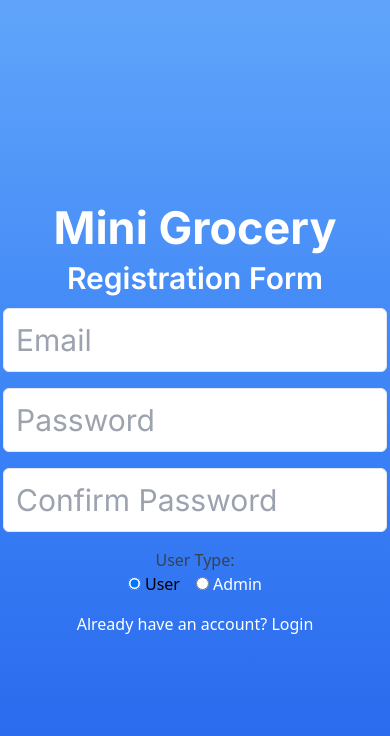
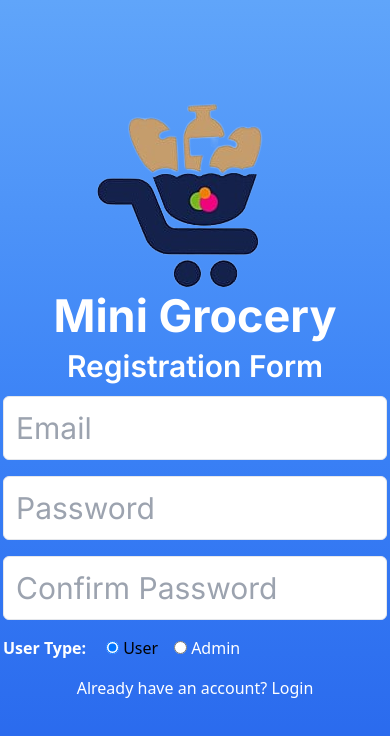
Before and after one commit to AustineBaltazar/Mini-Grocery, a React (Vite) app: page / in a window 390 px wide. Shown: the top 736 px of the page. Built offline with nearby package versions, Linux system fonts and the light colour scheme.

Commit message:
Added logo and improved website responsiveness.

```diff
--- a/src/FormPage/Login.jsx
+++ b/src/FormPage/Login.jsx
@@ -1,5 +1,6 @@
 import React, { useState } from "react";
 import { Link } from "react-router-dom";
+import GroceryLogos from "/img/Grocery_Logos.png";
 
 function LoginForm() {
   const [loginData, setLoginData] = useState({
@@ -56,15 +57,22 @@ function LoginForm() {
 
   return (
     <div className="bg-gradient-to-b from-blue-400 via-blue-500 to-blue-600 min-h-screen flex flex-col items-center justify-center">
-      <div className="font-inter text-white text-center">
-        <h1
-          className="font-bold text-4xl md:text-5xl mb-4"
-          style={{ fontSize: "45px", fontFamily: "Inter" }}
-        >
-          Mini Grocery
-        </h1>
+      <div className="font-inter text-white text-center mb-16">
+        <div className="flex flex-col items-center justify-center mb-4">
+          <img
+            src={GroceryLogos}
+            alt="Logo"
+            /* Use the opacity utility class */
+          />
+          <h1
+            className="font-bold text-4xl md:text-5xl lg:text-6xl xl:text-7xl"
+            style={{ fontSize: "45px", fontFamily: "Inter" }}
+          >
+            Mini Grocery
+          </h1>
+        </div>
         <h2
-          className="text-xl md:text-2xl font-semibold mb-4"
+          className="text-xl md:text-2xl lg:text-3xl xl:text-4xl font-semibold mb-4"
           style={{ fontSize: "30px", fontFamily: "Inter" }}
         >
           Inventory Management System
@@ -97,7 +105,7 @@ function LoginForm() {
           <div>
             <button
               type="submit"
-              className="bg-white text-black rounded-full w-40 h-12 text-xs md:text-base mt-5"
+              className="bg-white text-black rounded-full w-40 sm:w-48 md:w-60 lg:w-72 xl:w-80 h-12 text-xs sm:text-base md:text-lg lg:text-xl xl:text-2xl mt-5"
               style={{ fontFamily: "Inter", fontSize: "20px" }}
             >
               Login
--- a/src/FormPage/Register.jsx
+++ b/src/FormPage/Register.jsx
@@ -1,5 +1,6 @@
 import React, { useState, useEffect } from "react";
 import { Link } from "react-router-dom";
+import GroceryLogos from "/img/Grocery_Logos.png";
 
 function RegistrationForm() {
   const [formData, setFormData] = useState({
@@ -59,15 +60,18 @@ function RegistrationForm() {
 
   return (
     <div className="bg-gradient-to-b from-blue-400 via-blue-500 to-blue-600 min-h-screen flex flex-col items-center justify-center">
-      <div className="font-inter text-white text-center">
-        <h1
-          className="font-bold text-4xl md:text-5xl mb-4"
-          style={{ fontSize: "45px", fontFamily: "Inter" }}
-        >
-          Mini Grocery
-        </h1>
+      <div className="font-inter text-white text-center mb-16">
+        <div className="flex flex-col items-center justify-center mb-4">
+          <img src={GroceryLogos} alt="Logo" />
+          <h1
+            className="font-bold text-4xl md:text-5xl lg:text-6xl xl:text-7xl"
+            style={{ fontSize: "45px", fontFamily: "Inter" }}
+          >
+            Mini Grocery
+          </h1>
+        </div>
         <h2
-          className="text-xl md:text-2xl font-semibold mb-4"
+          className="text-xl md:text-2xl lg:text-3xl xl:text-4xl font-semibold mb-4"
           style={{ fontSize: "30px", fontFamily: "Inter" }}
         >
           Registration Form
@@ -117,8 +121,10 @@ function RegistrationForm() {
             )}
           </div>
           <div className="mb-4">
-            <label className="block text-gray-700">User Type:</label>
-            <div>
+            <div className="flex items-center">
+              <label className="block text-white mr-5 font-bold">
+                User Type:{" "}
+              </label>
               <label
                 className={`mr-4 ${
                   formData.userType === "user" ? "text-black" : ""
@@ -152,11 +158,10 @@ function RegistrationForm() {
             </div>
           </div>
           <div>
-            {/* Render the submit button only if the form is valid */}
             {isFormValid && (
               <button
                 type="submit"
-                className="bg-white text-black rounded-full w-40 h-12 text-xs md:text-base mt-5"
+                className="bg-white text-black rounded-full w-40 sm:w-48 md:w-60 lg:w-72 xl:w-80 h-12 text-xs sm:text-base md:text-lg lg:text-xl xl:text-2xl mt-5"
                 style={{ fontFamily: "Inter", fontSize: "20px" }}
               >
                 Sign up
@@ -169,7 +174,6 @@ function RegistrationForm() {
             )}
           </div>
           <div className="mt-4">
-            {/* Use the Link component to navigate to the login page */}
             <Link to="/login" className="text-white">
               Already have an account? Login
             </Link>
```
Also changed, not shown: public/img/Grocery_Logo.jpg (added), public/img/Grocery_Logos.png (added).
